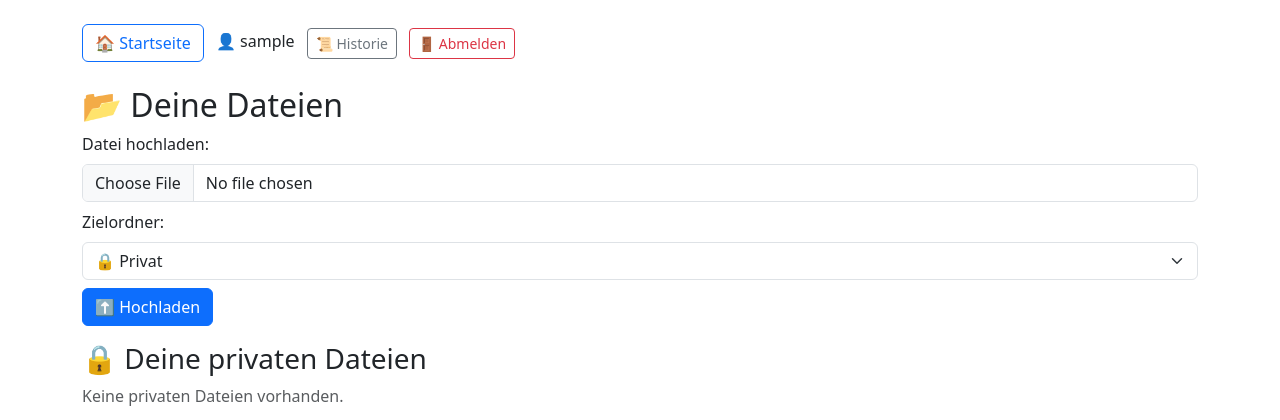
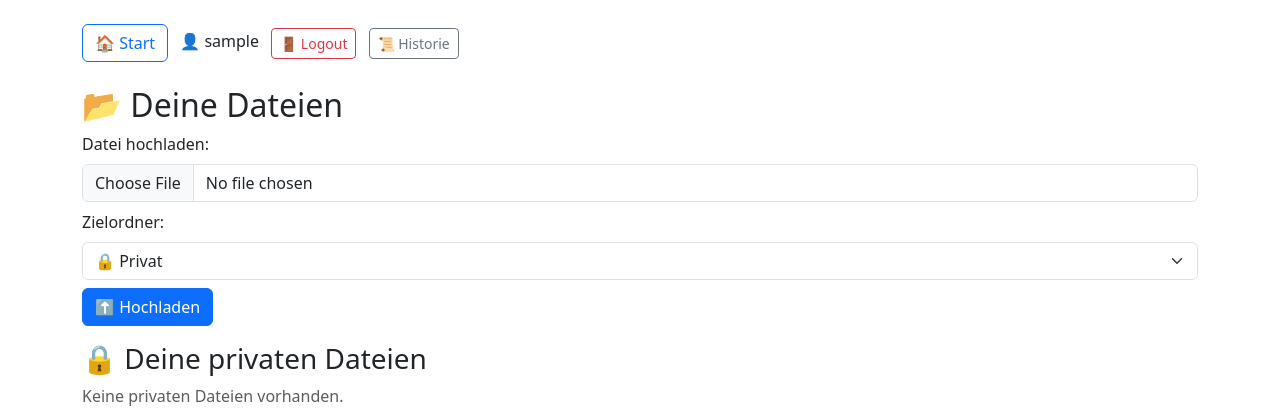
Before and after one commit to Kitanga84/Serwer, a Flask app: page / in a window 1280 px wide. Shown: the top 420 px of the page. Run offline with Flask 3, Linux system fonts and the light colour scheme; the visitor is signed in with stand-in values (Sample User, id 1).

Commit message:
Update base.html

```diff
--- a/templates/base.html
+++ b/templates/base.html
@@ -6,18 +6,19 @@
   <link href="https://cdn.jsdelivr.net/npm/bootstrap@5.3.0/dist/css/bootstrap.min.css" rel="stylesheet">
 </head>
 <body class="container mt-4">
+
   <nav class="mb-4">
-    <a href="{{ url_for('index') }}" class="btn btn-outline-primary">🏠 Startseite</a>
+    <a href="{{ url_for('index') }}" class="btn btn-outline-primary">🏠 Start</a>
     {% if session.get('username') %}
       <span class="ms-2">👤 {{ session['username'] }}</span>
+      <a href="{{ url_for('logout') }}" class="btn btn-outline-danger btn-sm ms-2">🚪 Logout</a>
       <a href="{{ url_for('download_history') }}" class="btn btn-outline-secondary btn-sm ms-2">📜 Historie</a>
-      <a href="{{ url_for('logout') }}" class="btn btn-outline-danger btn-sm ms-2">🚪 Abmelden</a>
     {% endif %}
   </nav>
 
   {% with messages = get_flashed_messages() %}
     {% if messages %}
-      <div class="alert alert-warning">
+      <div class="alert alert-info">
         {% for message in messages %}
           <p>{{ message }}</p>
         {% endfor %}
@@ -26,6 +27,6 @@
   {% endwith %}
 
   {% block content %}{% endblock %}
+
 </body>
 </html>
-v
```
